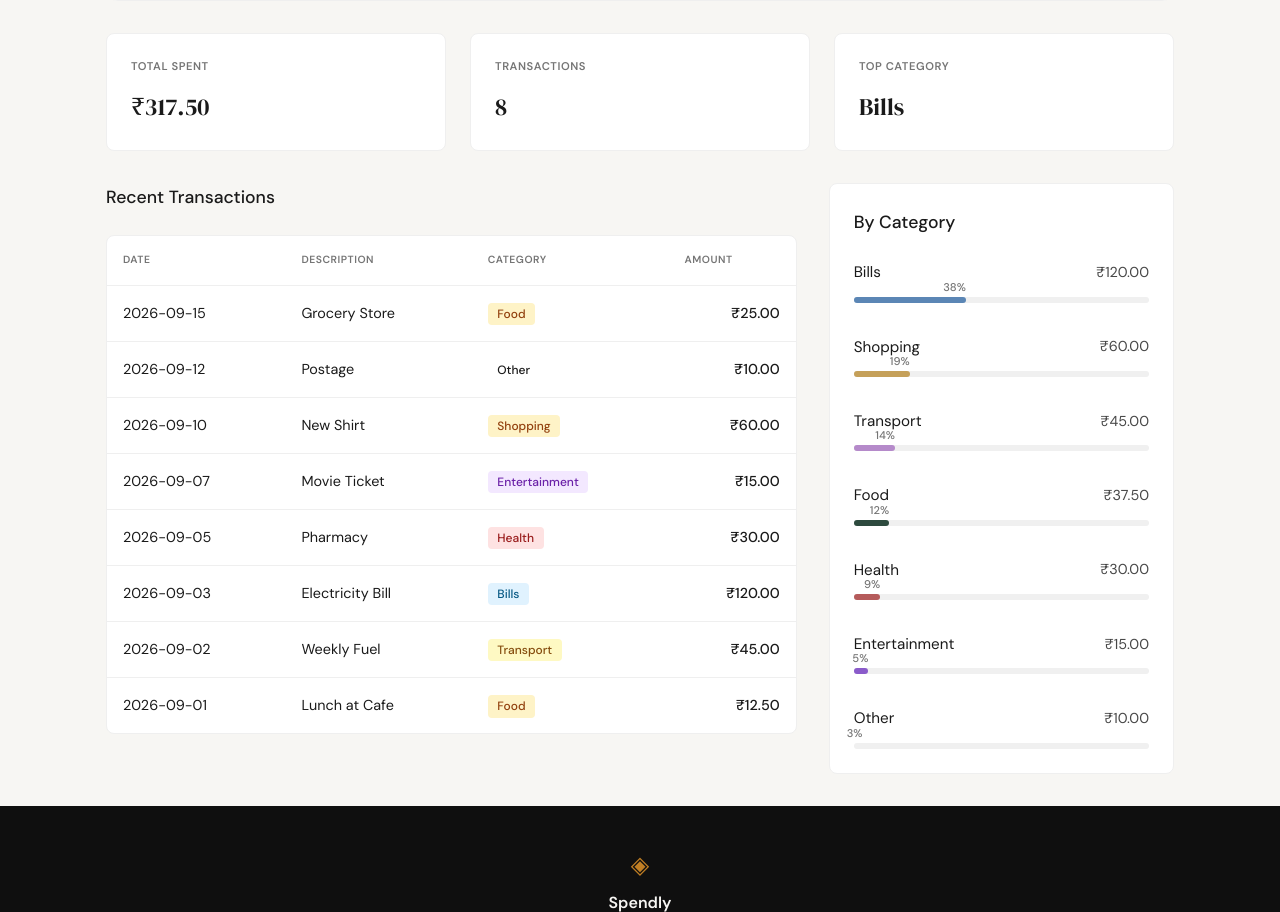
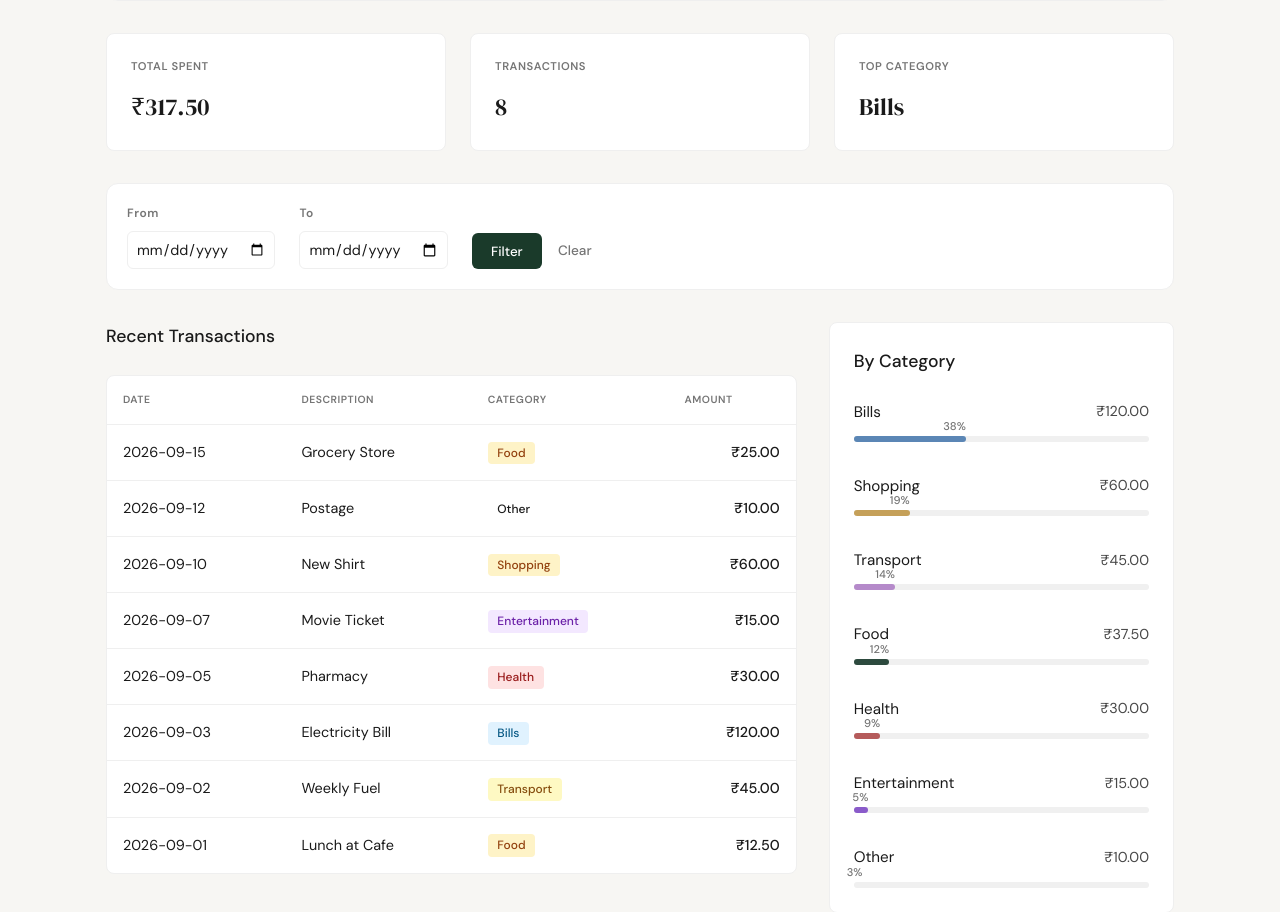
Before and after one commit to AmirBR996/Agentic_coding_Claude-Code, a FastAPI app: page /profile in a window 1280 px wide. Shown: the part 248-1160 px from the top of the page. Run offline with FastAPI, Linux system fonts and the light colour scheme; a user stored in the database is signed in; data comes from the database, SQL or seed files in the repository.

Commit message:
subagent

```diff
--- a/database/db.py
+++ b/database/db.py
@@ -26,15 +26,24 @@ def get_user_by_id(user_id: int):
     with get_db() as conn:
         return conn.execute("SELECT * FROM users WHERE id = ?", (user_id,)).fetchone()
 
-def get_expenses_by_user(user_id: int):
+def get_expenses_by_user(user_id: int, start_date: str = None, end_date: str = None):
     """
-    Retrieves all expenses for a specific user.
+    Retrieves expenses for a specific user, optionally filtered by date range.
     """
+    query = "SELECT * FROM expenses WHERE user_id = ?"
+    params = [user_id]
+
+    if start_date:
+        query += " AND date >= ?"
+        params.append(start_date)
+    if end_date:
+        query += " AND date <= ?"
+        params.append(end_date)
+
+    query += " ORDER BY date DESC"
+
     with get_db() as conn:
-        return conn.execute(
-            "SELECT * FROM expenses WHERE user_id = ? ORDER BY date DESC",
-            (user_id,)
-        ).fetchall()
+        return conn.execute(query, params).fetchall()
 
 def create_user(name: str, email: str, password: str):
     """
--- a/main.py
+++ b/main.py
@@ -28,6 +28,17 @@ def get_current_user(request: Request):
         # Redirect to login if not authenticated
         raise HTTPException(status_code=303, headers={"Location": "/login"})
     return user_id
+
+# Handle 303 HTTPException as a RedirectResponse
+@app.exception_handler(HTTPException)
+async def http_exception_handler(request: Request, exc: HTTPException):
+    if exc.status_code == 303:
+        return RedirectResponse(
+            url=exc.headers.get("Location", "/login"),
+            status_code=303
+        )
+    # Fallback to a basic response for other HTTPExceptions to avoid crashing
+    return HTMLResponse(content=f"HTTP Error {exc.status_code}: {exc.detail}", status_code=exc.status_code)
 
 @app.get("/", response_class=HTMLResponse)
 def landing(request: Request):
@@ -84,11 +95,14 @@ def profile(request: Request, user_id: int = Depends(get_current_user)):
     if not user:
         raise HTTPException(status_code=404, detail="User not found")
 
-    expenses = get_expenses_by_user(user_id)
+    start_date = request.query_params.get("start_date")
+    end_date = request.query_params.get("end_date")
+    expenses = get_expenses_by_user(user_id, start_date, end_date)
 
     # Calculate summary stats
     total_spent = sum(e["amount"] for e in expenses)
     transaction_count = len(expenses)
+
 
     # Find top category
     category_counts = {}
@@ -148,7 +162,9 @@ def profile(request: Request, user_id: int = Depends(get_current_user)):
             "user_info": user_info,
             "summary_stats": summary_stats,
             "transactions": transactions,
-            "category_breakdown": category_breakdown
+            "category_breakdown": category_breakdown,
+            "start_date": start_date,
+            "end_date": end_date
         }
     )
 
--- a/templates/profile.html
+++ b/templates/profile.html
@@ -28,6 +28,24 @@
             <span class="stat-label">TOP CATEGORY</span>
             <span class="stat-value">{{ summary_stats.top_category }}</span>
         </div>
+    </div>
+
+    <!-- Date Filter Form -->
+    <div class="filter-card">
+        <form method="GET" action="/profile" class="filter-form">
+            <div class="filter-group">
+                <label for="start_date">From</label>
+                <input type="date" id="start_date" name="start_date" value="{{ start_date or '' }}">
+            </div>
+            <div class="filter-group">
+                <label for="end_date">To</label>
+                <input type="date" id="end_date" name="end_date" value="{{ end_date or '' }}">
+            </div>
+            <div class="filter-actions">
+                <button type="submit" class="btn-filter">Filter</button>
+                <a href="/profile" class="btn-clear">Clear</a>
+            </div>
+        </form>
     </div>
 
     <div class="main-grid">
@@ -99,6 +117,77 @@
         margin: 0 auto;
         padding: 2rem 1rem;
         font-family: 'DM Sans', sans-serif;
+    }
+
+    .filter-card {
+        background: var(--card-bg);
+        border: 1px solid var(--border-light);
+        border-radius: 12px;
+        padding: 1.25rem;
+        margin-bottom: 2rem;
+    }
+
+    .filter-form {
+        display: flex;
+        align-items: flex-end;
+        gap: 1.5rem;
+        flex-wrap: wrap;
+    }
+
+    .filter-group {
+        display: flex;
+        flex-direction: column;
+        gap: 0.5rem;
+    }
+
+    .filter-group label {
+        font-size: 0.75rem;
+        font-weight: 600;
+        color: var(--text-muted);
+        letter-spacing: 0.05em;
+    }
+
+    .filter-group input {
+        padding: 0.5rem;
+        border: 1px solid var(--border-light);
+        border-radius: 6px;
+        font-family: inherit;
+        font-size: 0.9rem;
+        color: var(--text-main);
+    }
+
+    .filter-actions {
+        display: flex;
+        gap: 1rem;
+        align-items: center;
+    }
+
+    .btn-filter {
+        background: #1a3a2a;
+        color: white;
+        border: none;
+        padding: 0.6rem 1.2rem;
+        border-radius: 6px;
+        font-weight: 500;
+        cursor: pointer;
+        font-family: inherit;
+        transition: opacity 0.2s;
+    }
+
+    .btn-filter:hover {
+        opacity: 0.9;
+    }
+
+    .btn-clear {
+        color: var(--text-muted);
+        text-decoration: none;
+        font-size: 0.85rem;
+        font-weight: 500;
+        transition: color 0.2s;
+    }
+
+    .btn-clear:hover {
+        color: var(--text-main);
     }
 
     .user-header-card {
```
Also changed, not shown: tests/test_06-date-filter-profile-page.py (added, +176 -0 lines), .claude/specs/06-date-filter-profile-page.md (added).
